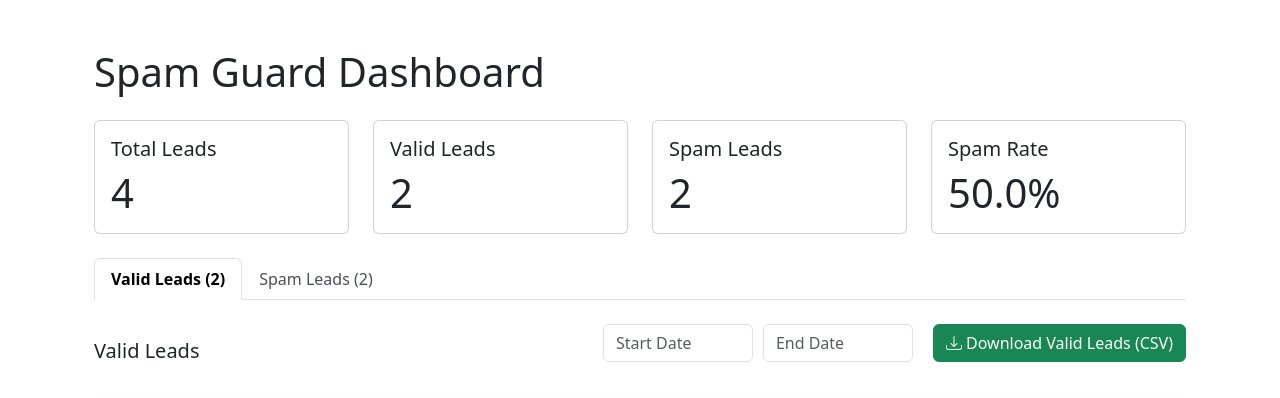
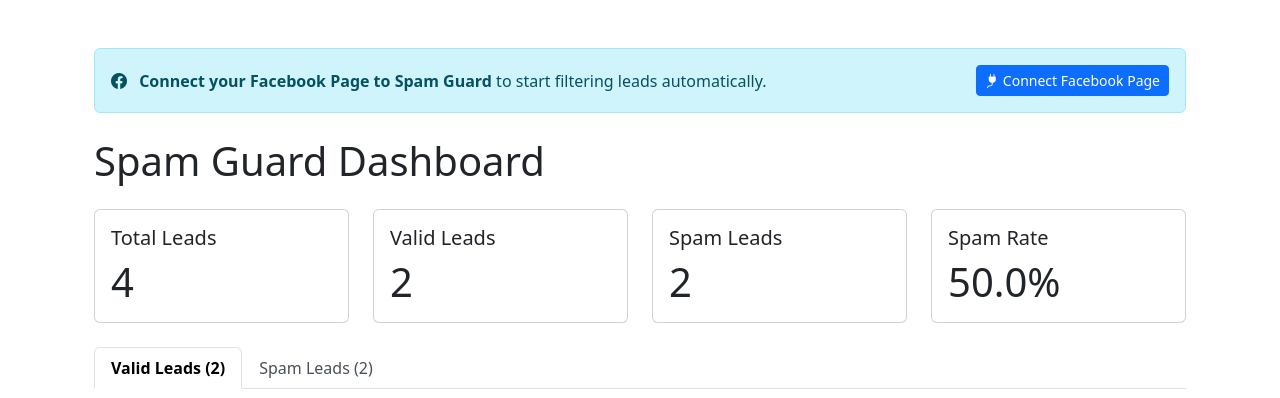
Before and after one commit to vtbell21/leadfilter, a Django app: page /dashboard/ in a window 1280 px wide. Shown: the part 56-454 px from the top of the page. Run offline with Django 5.2, Linux system fonts and the light colour scheme; a user stored in the database is signed in; data comes from the database, SQL or seed files in the repository; data that the repository does not hold is empty; parts of the project's set-up code (start-up, migrations or seed data) failed here and were passed over.

Commit message:
Show Facebook connect prompt above dashboard if not connected; ensure disconnect message only appears once

```diff
--- a/leads/templates/leads/leads_dashboard.html
+++ b/leads/templates/leads/leads_dashboard.html
@@ -11,6 +11,17 @@
                 <button type="button" class="btn-close" data-bs-dismiss="alert" aria-label="Close"></button>
             </div>
             {% endfor %}
+        </div>
+    {% endif %}
+    {% if not facebook_page %}
+        <div class="alert alert-info d-flex align-items-center justify-content-between mb-4" role="alert">
+            <div>
+                <i class="bi bi-facebook me-2"></i>
+                <strong>Connect your Facebook Page to Spam Guard</strong> to start filtering leads automatically.
+            </div>
+            <a href="{% url 'leads:facebook_connect' %}" class="btn btn-primary btn-sm ms-3">
+                <i class="bi bi-plug-fill"></i> Connect Facebook Page
+            </a>
         </div>
     {% endif %}
     <h1 class="mb-4">Spam Guard Dashboard</h1>
```
